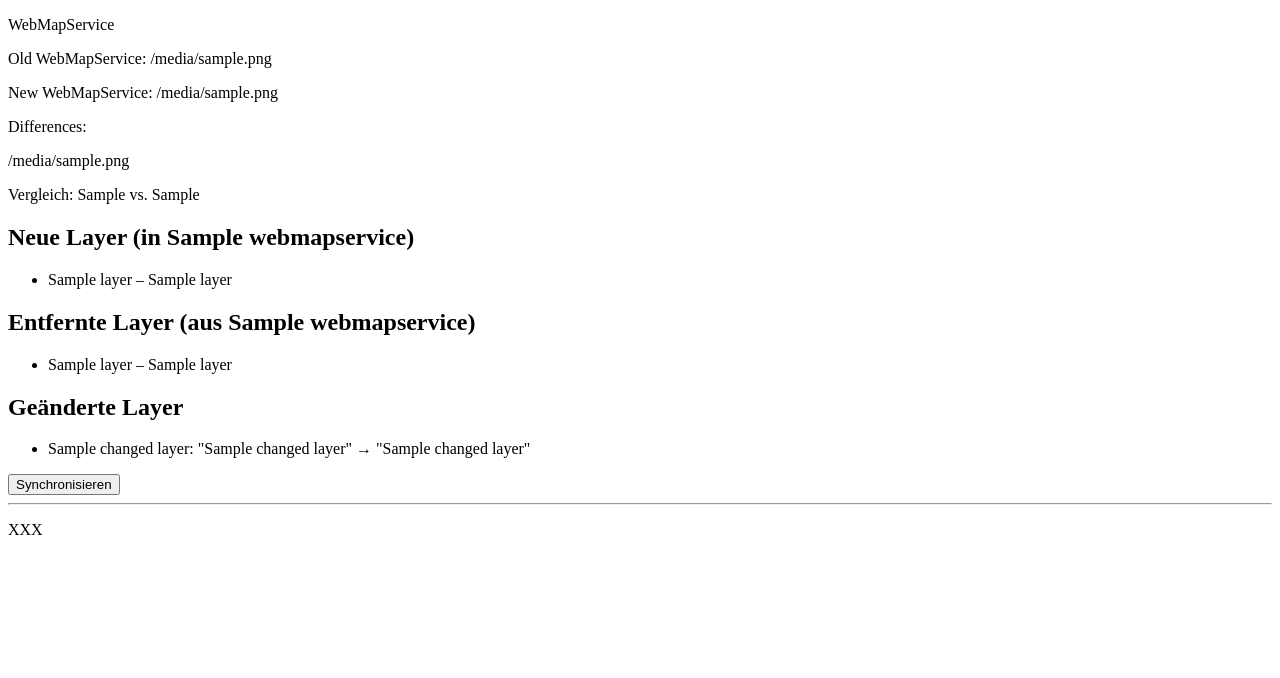
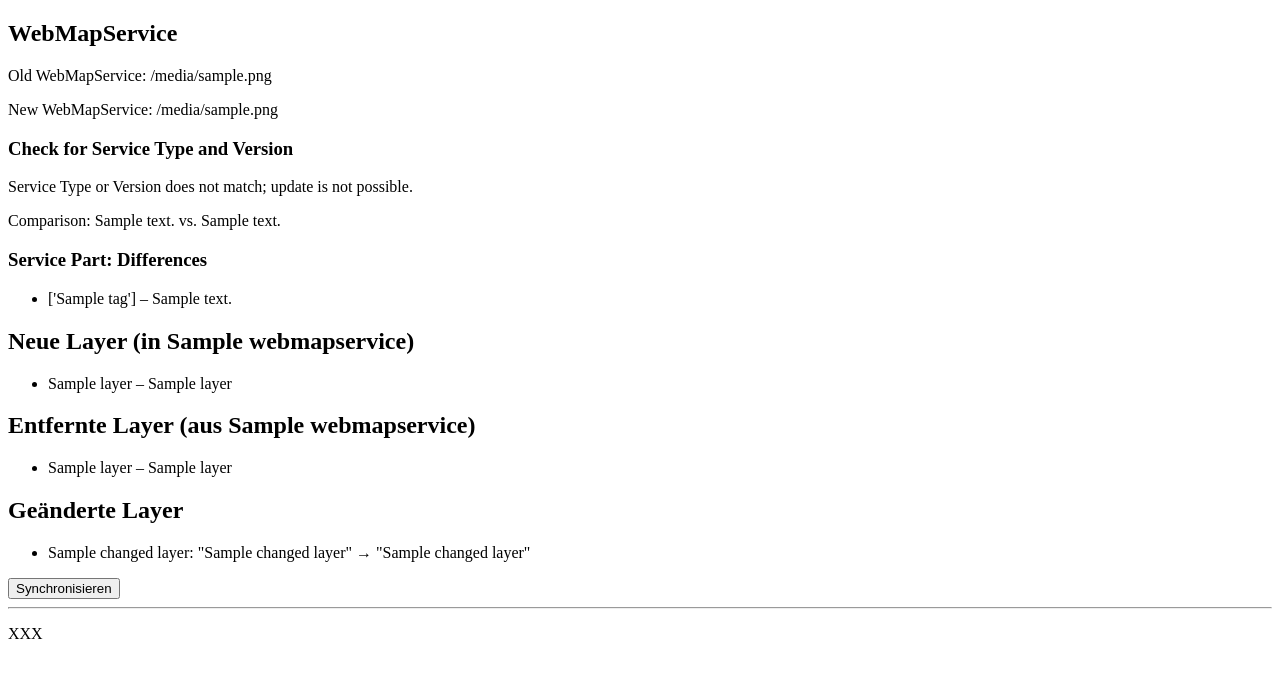
Before and after one commit to lydianis/update_db, a Django app: template update_app/templates/update_app/wms.html in a window 1280 px wide. Shown: the part 26-704 px from the top of the page. Run offline with Django 4.2, Linux system fonts and the light colour scheme; tables that the repository leaves empty hold one stand-in row (values such as "Sample post"); the template is opened without the code that fills it: values that come from a table or form of the project are taken from there, most other values are stand-ins (such as "Sample title", 1, 10 or a date in 2020); parts of the project's set-up code (start-up, migrations or seed data) failed here and were passed over.

Commit message:
view and template for service part differences

```diff
--- a/update_app/templates/update_app/wms.html
+++ b/update_app/templates/update_app/wms.html
@@ -3,13 +3,38 @@
 About
 {% endblock %}
 {% block content %}
-<p>WebMapService</p>
+{% load update_app_tags %}
+<h2>WebMapService</h2>
 <p>Old WebMapService: {{ xml_file_1 }} </p>
 <p>New WebMapService: {{ xml_file_2 }} </p>
-<p>Differences:</p>
-{{ edit_file }}
 
-<p>Vergleich: {{ wms1_service }} vs. {{ wms2_service }}  </p>
+<h3>Check for Service Type and Version</h3>
+{% if not check %}
+  <p>Service Type or Version does not match; update is not possible. </p>
+{% else %}
+  <p>Service Type and Version match.</p>
+  {% if not edit_file %}
+    <p>There are no differences!</p>
+  {% else %}
+    <p>There are differences; an update is needed!</p>
+    <p>Differences:</p>
+    {{ edit_file }}
+  {% endif %}
+{% endif %}
+
+
+<p>Comparison: {{ wms1_service.text }} vs. {{ wms2_service.text }}  </p>
+
+<h3>Service Part: Differences</h3>
+<ul>
+  {% for element in service_part_diff %}
+    {% with element.tag|split:':' as elements %}
+    <li>{{ elements }} – {{ element.text }}</li>
+    {% endwith %}
+  {% empty %}
+    <p>There are no differences in the Service Part</p>
+  {% endfor %}
+</ul>
 
 <h2>Neue Layer (in {{ wms2.name }})</h2>
 <ul>
--- /dev/null
+++ b/update_app/templatetags/update_app_tags.py
@@ -0,0 +1,7 @@
+from django import template
+
+register = template.Library()
+
+@register.filter(name='split')
+def split(str, key):
+    return str.split(key)
```
Also changed, not shown: update_app/utils/comparator.py (+3 -21 lines), update_app/views.py (+13 -3 lines), update_app/templatetags/__init__.py (added).
